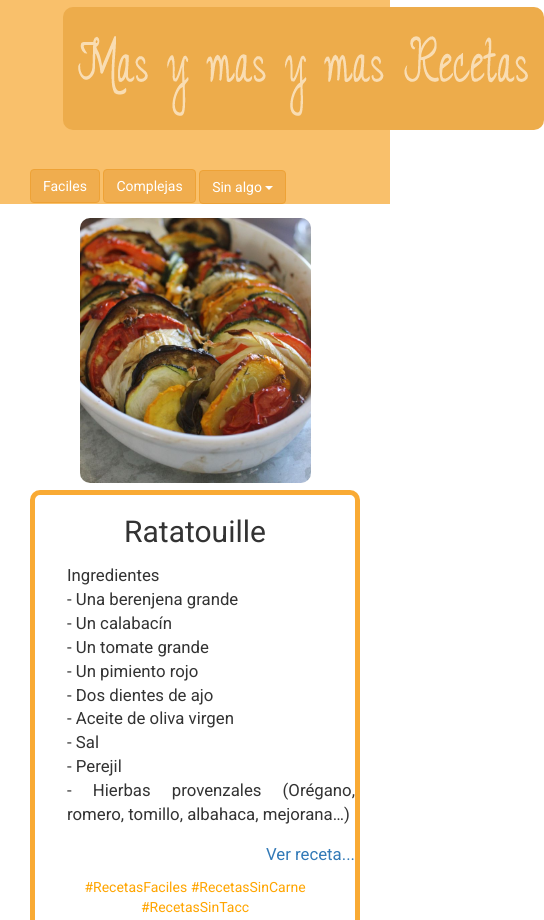
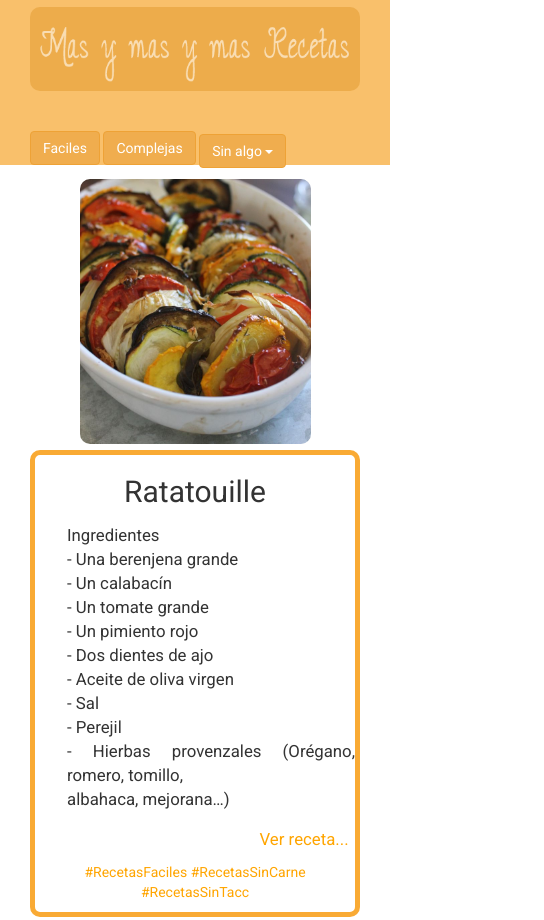
Before and after one commit to loreletins/Recetas-de-Cocina, a plain HTML site: page index.html in a window 390 px wide. Shown: the top 920 px of the page, 544 px wide, since content can reach past the window. Drawn offline with Linux system fonts and the light colour scheme.

Commit message:
correccion estilos

```diff
--- a/css/styles.css
+++ b/css/styles.css
@@ -17,16 +17,17 @@
 	margin-left: 10%;
 	border-radius: 10px;
 }
-.menu .btn{
+.menu .btn,
+.faciles,
+.complejas,
+.sinalgo{
 	margin-top: 10%;
 }
-.menu .btn-group{
+.menu .btn-group, .sinalgo{
 	margin-top: 7.5%;
 }
-
-/**slider**/
-.slider{
-
+.sinalgo{
+	margin-bottom: 1%;
 }
 /**receta1**/
 .imagenreceta1 img{
@@ -83,20 +84,22 @@
 }
 .imagenreceta2 img{
 	width: 90%;
-	margin-top: 10%;
+	margin-top: 4%;
 	border-radius: 10px;
 }
 
 .estilovermas{
 	text-align: right;
+	margin-right: 2%;
 	font-size: 120%;
 }
 .ademas{
 	font-size: 100%;
 	text-align: center;
 }
-.ademas a{
+a{
 	color: orange;
+	text-decoration: none;
 }
 
 /**formulario**/
@@ -124,3 +127,23 @@
 	text-align: right;
 
 }
+@media (max-width: 768px){
+	.sinalgo{
+		margin-bottom: -7%;
+	}
+}
+@media (max-width: 425px){
+	.header img{
+		width: 100%;
+		margin-left: 0%;
+	}
+}
+@media (max-width: 384px){
+	.header img{
+		width: 120%;
+		margin-left: -10%;
+	}
+	.faciles{
+		margin-left: -6%;
+	}
+}
--- a/index.html
+++ b/index.html
@@ -22,14 +22,14 @@
 						<div class="col-md-4 col-md-offset-2 menu">
 						<!--Faciles-->
 							<button type="button" class="btn btn-warning
-							dropdown-toggle" data-toggle="dropdown" aria-haspopup="true" aria-expanded="false">Faciles</span>
+							dropdown-toggle faciles" data-toggle="dropdown" aria-haspopup="true" aria-expanded="false">Faciles</span>
 							</button>
 						<!--dificiles-->
-							<button type="button" class="btn btn-warning dropdown-toggle" data-toggle="dropdown" aria-haspopup="true" aria-expanded="false">Complejas</span>
+							<button type="button" class="btn btn-warning dropdown-toggle complejas" data-toggle="dropdown" aria-haspopup="true" aria-expanded="false">Complejas</span>
 							</button>
 						<!-- dropdown -->
 							<div class="btn-group">
-								<button type="button" class="btn btn-warning dropdown-toggle" data-toggle="dropdown" aria-haspopup="true" aria-expanded="false">Sin algo <span class="caret"></span>
+								<button type="button" class="btn btn-warning dropdown-toggle sinalgo" data-toggle="dropdown" aria-haspopup="true" aria-expanded="false">Sin algo <span class="caret"></span>
 							  	</button>
 							  		<ul class="dropdown-menu">
 							    		<li><a href="#">Sin Tacc</a></li>
@@ -69,7 +69,7 @@
 									<li>- Aceite de oliva virgen</li>
 									<li>- Sal</li>
 									<li>- Perejil</li>
-									<li>- Hierbas provenzales (Orégano, romero, tomillo, albahaca, mejorana…)</li>
+									<li>- Hierbas provenzales (Orégano, romero, tomillo, <br>albahaca, mejorana…)</li>
 								</ul>
 
 								<p class="estilovermas"><a class="mas" data-id="1"  href="#">Ver receta...</a><br></p>
```
